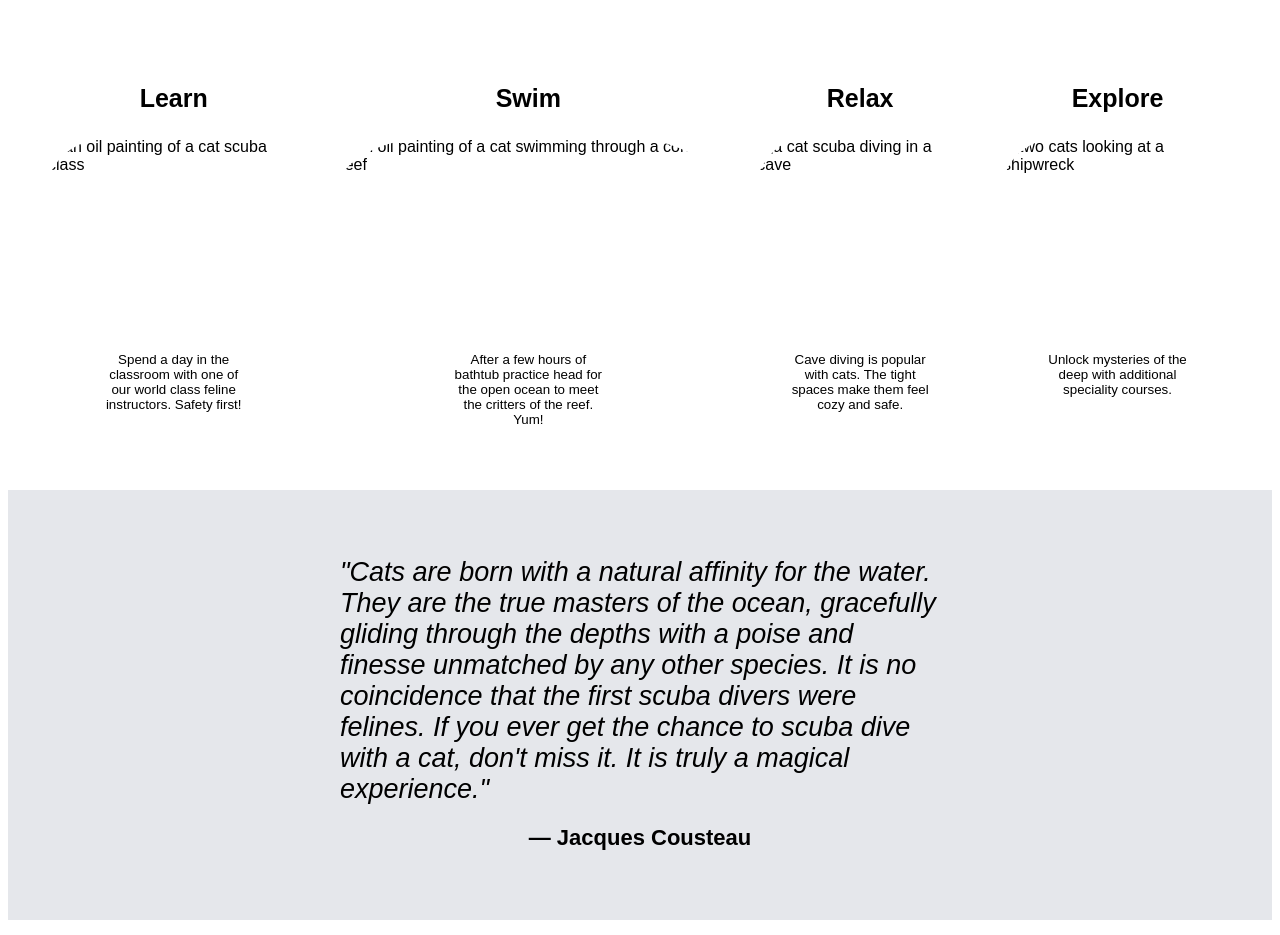
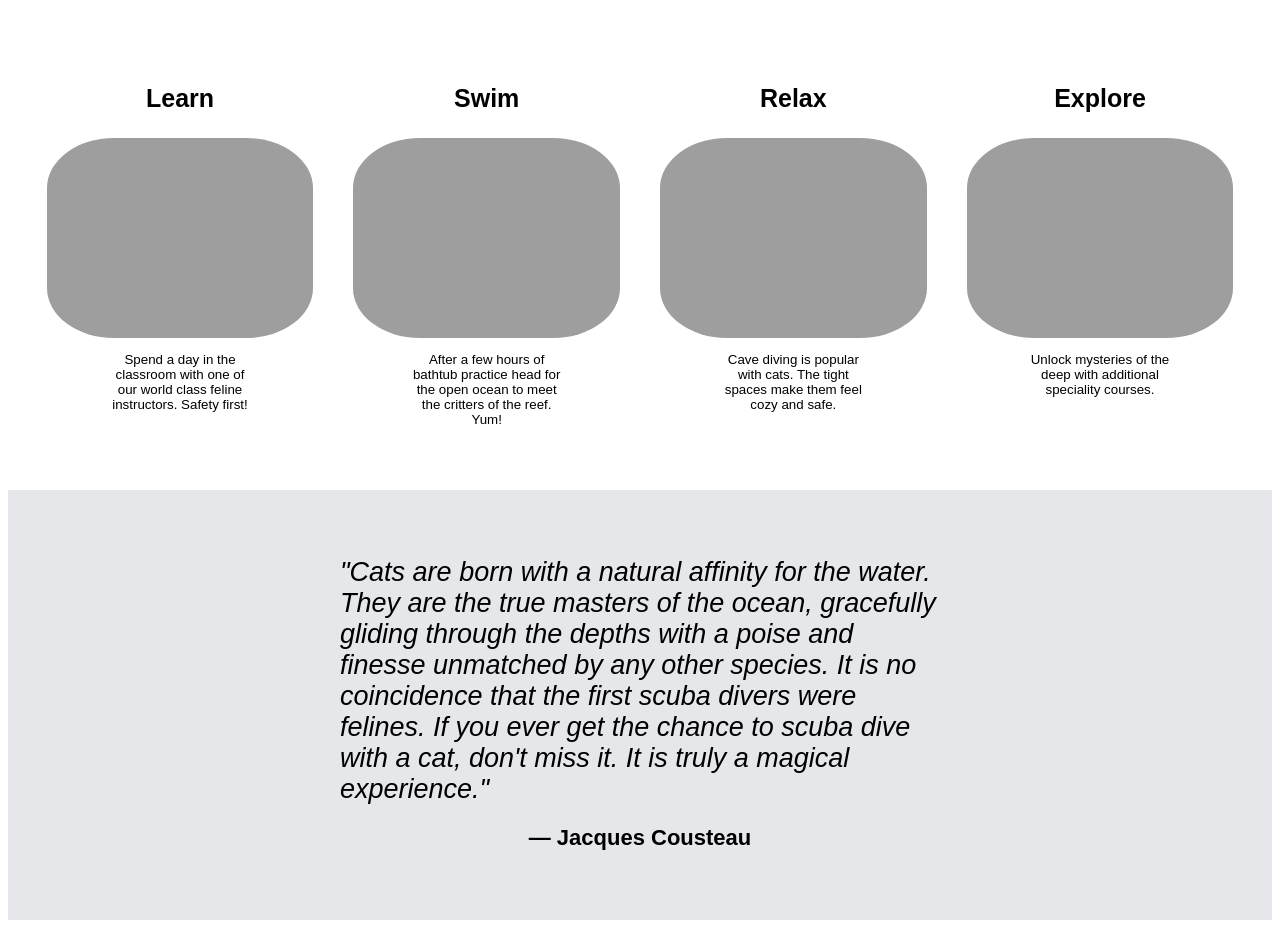
Before and after one commit to shhawkins/odin-landing-page, a plain HTML site: page index.html in a window 1280 px wide. Shown: the part 900-1835 px from the top of the page. Drawn offline with Linux system fonts and the light colour scheme; the site is published under a folder, as on GitHub Pages, so addresses that start at the root find nothing.

Commit message:
removed path slashes from card images This should fix the image with the images not loading

```diff
--- a/index.html
+++ b/index.html
@@ -48,22 +48,22 @@
         <div class="card-box">
             <div class="card">
                 <h3 class="bold">Learn</h3>
-                <img src="/images/learn.png" alt="an oil painting of a cat scuba class">
+                <img src="images/learn.png" alt="an oil painting of a cat scuba class">
                 <p>Spend a day in the classroom with one of our world class feline instructors. Safety first!</p>
             </div>
             <div class="card">
                 <h3 class="bold">Swim</h3>
-                <img src="/images/swim.png" alt="an oil painting of a cat swimming through a coral reef">
+                <img src="images/swim.png" alt="an oil painting of a cat swimming through a coral reef">
                 <p>After a few hours of bathtub practice head for the open ocean to meet the critters of the reef. Yum!</p>
             </div>
             <div class="card">
                 <h3 class="bold">Relax</h3>
-                <img src="/images/relax.png" alt="a cat scuba diving in a cave">
+                <img src="images/relax.png" alt="a cat scuba diving in a cave">
                 <p>Cave diving is popular with cats. The tight spaces make them feel cozy and safe.</p>
             </div>
             <div class="card">
                 <h3 class="bold">Explore</h3>
-                <img src="/images/explore.png" alt="two cats looking at a shipwreck">
+                <img src="images/explore.png" alt="two cats looking at a shipwreck">
                 <p>Unlock mysteries of the deep with additional speciality courses.</p>
             </div>
         </div>
```
